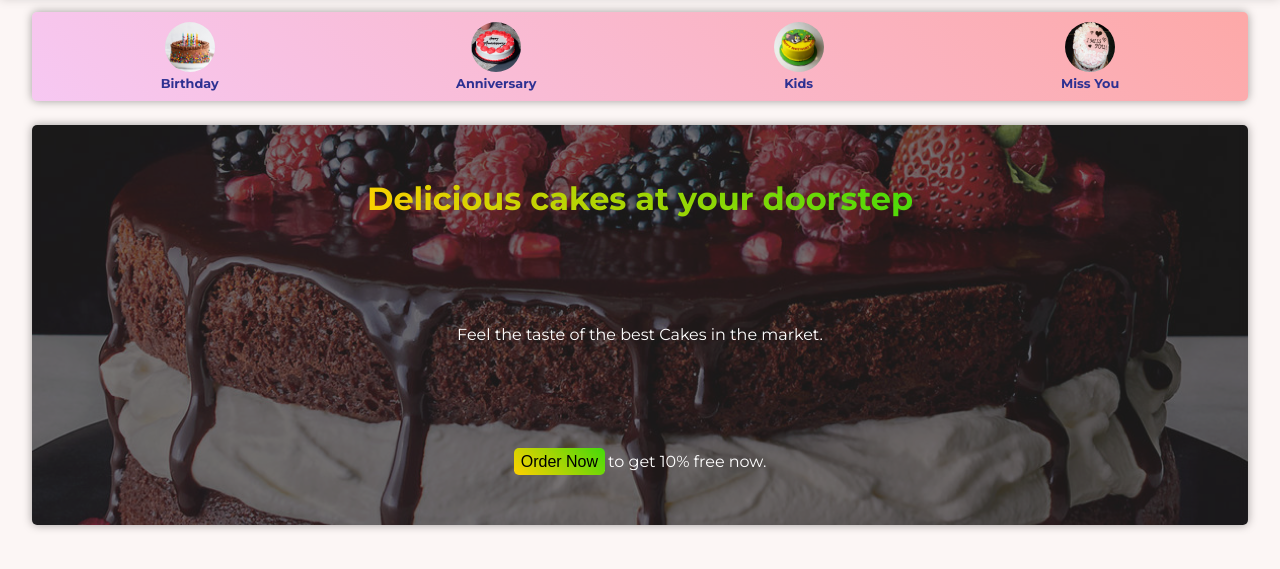
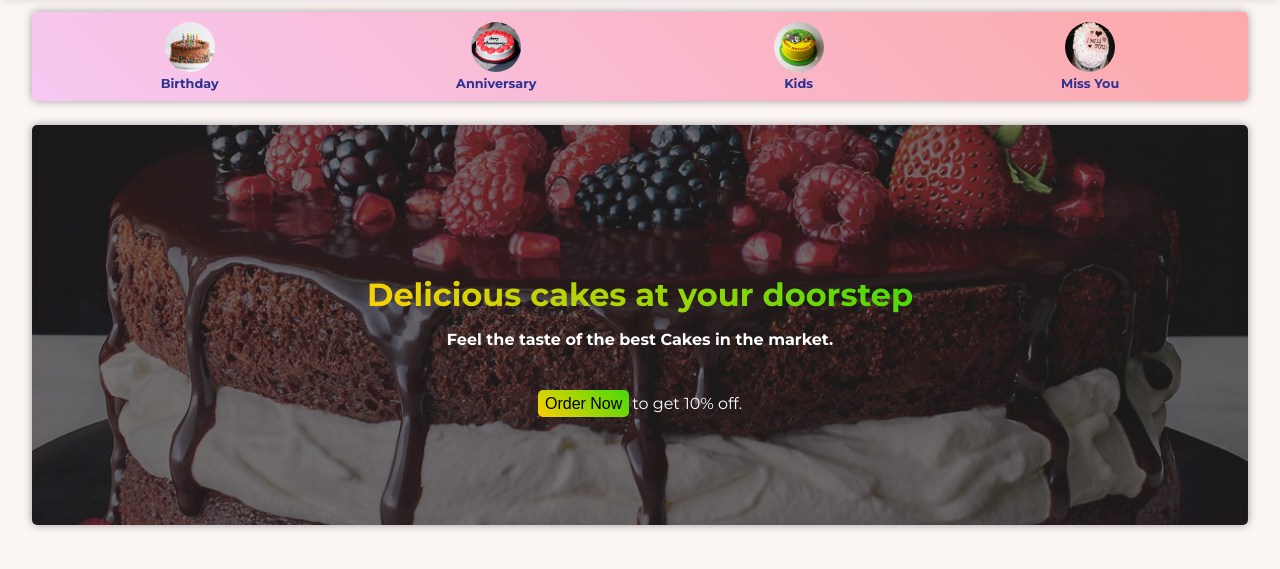
Before and after one commit to DeepanshuKant/CakeKing, a plain HTML site: page index.html in a window 1280 px wide. Shown: the part 73-642 px from the top of the page. Drawn offline with Linux system fonts and the light colour scheme.

Commit message:
css files changed

```diff
--- a/index.html
+++ b/index.html
@@ -30,7 +30,9 @@
 
         <div class="navbar__list__container">
           <ul class="navbar__list">
-            <li class="navbar__list__items"><a href="">Home</a></li>
+            <li class="navbar__list__items">
+              <a href="#main__section__container">Home</a>
+            </li>
             <li class="navbar__list__items"><a href="">Contact</a></li>
             <li class="navbar__list__items"><a href="">Order</a></li>
             <li class="navbar__list__items navbar__cart">
@@ -99,7 +101,7 @@
           </p>
           <div class="main__content__button">
             <button class="main__button"><a href="">Order Now</a></button>
-            <p>to get 10% free now.</p>
+            <p>to get 10% off.</p>
           </div>
         </div>
       </div>
--- a/style.css
+++ b/style.css
@@ -18,7 +18,6 @@ body {
   top: 0px;
   z-index: 999;
   box-shadow: 0 2px 10px rgba(0, 0, 0, 0.158);
-
   height: 70px;
 }
 #navbar__container {
@@ -116,7 +115,7 @@ body {
   height: 50vh;
   width: 95%;
   margin: auto;
-  /* padding: 1px; */
+  padding: 10px;
   position: relative;
   margin-top: 1.5rem;
   z-index: 10;
@@ -125,12 +124,13 @@ body {
   text-align: center;
   display: flex;
   flex-direction: column;
-  justify-content: space-around;
+  justify-content: center;
   align-items: center;
 }
 .main__content__heading {
   color: white;
   font-size: 2rem;
+  margin-bottom: 10px;
   background: -webkit-linear-gradient(45deg, rgb(255, 208, 0), rgb(68, 218, 9));
   -webkit-background-clip: text;
   -webkit-text-fill-color: transparent;
@@ -138,14 +138,21 @@ body {
 
 .main__content__para {
   color: white;
+  font-weight: bold;
+  /* position: relative;
+  top: -4rem; */
+  line-height: 2;
 }
 .main__content__button {
   display: flex;
   justify-content: center;
   align-items: center;
+  position: relative;
+  top: 10%;
 }
 .main__content__button p {
   color: white;
+  /* font-weight: 800; */
   margin-left: 3px;
 }
 .main__button {
```
